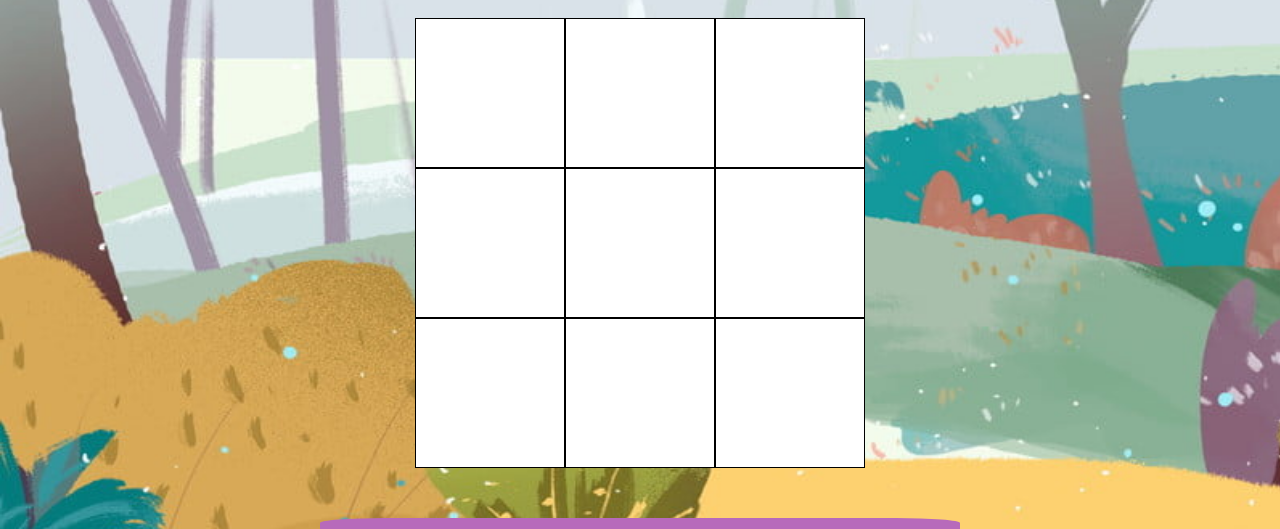
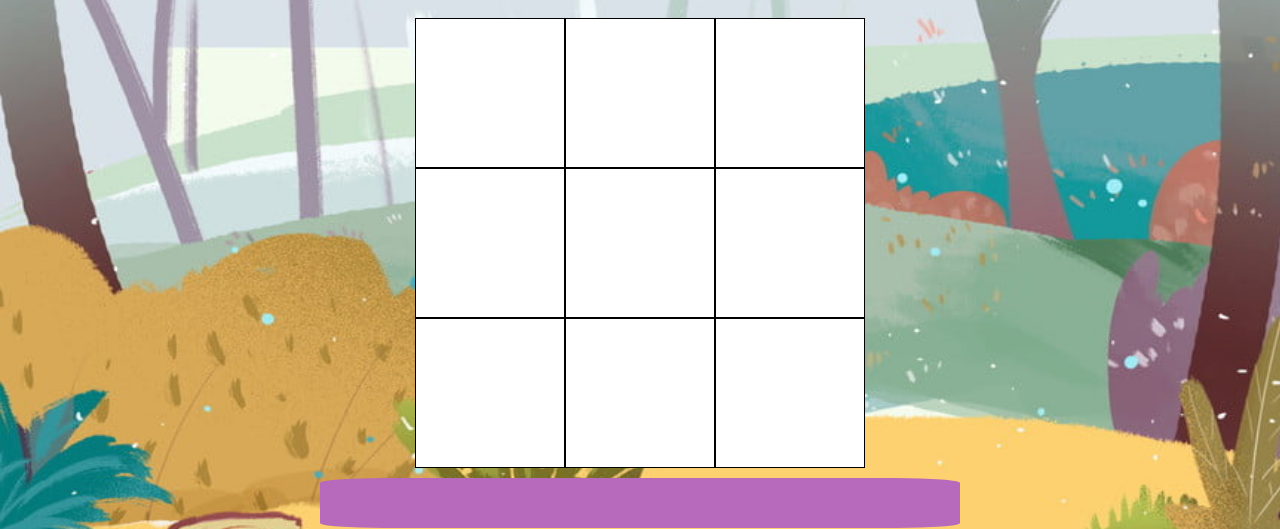
Before and after one commit to anvytran-dev/tic-tac-toe, a plain HTML site: page index.html in a window 1280 px wide. Shown: the part 85-614 px from the top of the page. Drawn offline with nearby package versions, Linux system fonts and the light colour scheme; a web font is replaced by a local one.

Commit message:
uploading new version

```diff
--- a/css/style.css
+++ b/css/style.css
@@ -59,7 +59,8 @@ body{
     text-align: center;
     border-radius: 10%;
     width: 100%;
-    margin-top: 3%;
+    margin-top: .5%;
+    margin-bottom: .5%;
 }
 
 .h2Res{
@@ -76,7 +77,7 @@ body{
     background-color: rgb(142, 215, 228);
     border: .1rem solid black;
     height: 15.5rem;
-    margin-top: 3%;
+
     margin-bottom: 1%;
 }
 
@@ -328,6 +329,7 @@ body{
         border-radius: 10%;
         background-color: rgb(183, 106, 187);
         color: white;
+
     }
 
     .scoreboard{
@@ -422,7 +424,7 @@ body{
     }
 
     .gridContainer {
-        height: 50rem;
+        height: 46rem;
         grid-template-rows: 15rem 15rem 15rem;
         grid-template-columns: 15rem 15rem 15rem;
     }
--- a/index.html
+++ b/index.html
@@ -81,6 +81,6 @@
         </section>
 
 
-		<script type="text/javascript" src="js/oop.js"></script>
+		<script type="text/javascript" src="js/main.js"></script>
 	</body>
 </html>
```
Also changed, not shown: 3 other files.
